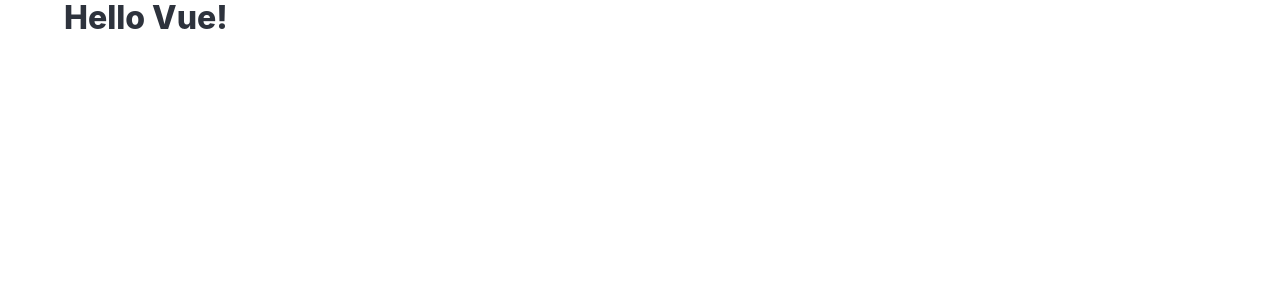
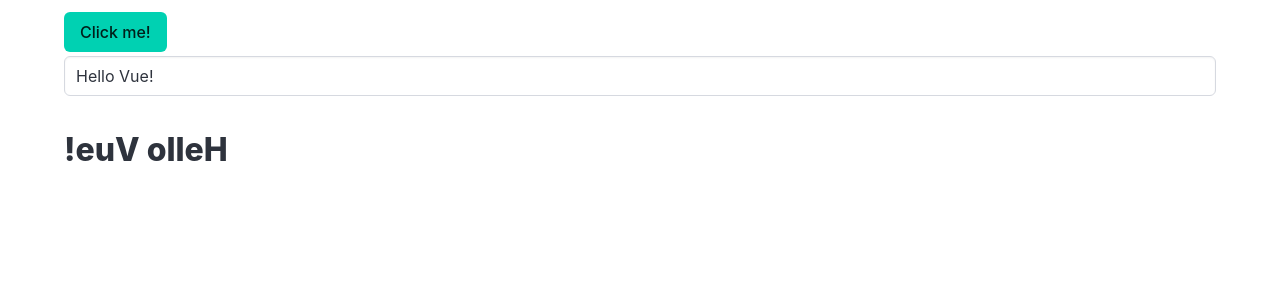
Before and after one commit to lokr3m/learnnode, a Vue app: page / in a window 1280 px wide. Shown: the top 300 px of the page. Built offline with nearby package versions, Linux system fonts and the light colour scheme.

Commit message:
backwords letter

```diff
--- a/src/App.vue
+++ b/src/App.vue
@@ -1,13 +1,17 @@
 <script setup>
-let message = "Hello Vue!"
+import { ref } from 'vue';
+
+let message = ref("Hello Vue!");
+
 </script>
 <template>
-    <div class="container">
+    <div class="container mt-3">
         <div class="content">
-            <h1> {{ message }}</h1>
+            <button class="button is-primary" @click="message='Hello TA23b!'">Click me!</button>
+            <input class="input my-1" v-model="message">
+            <h1> {{ message.split('').reverse().join('') }}</h1>
         </div>
     </div>
 </template>
 <style>
-
 </style>
```
